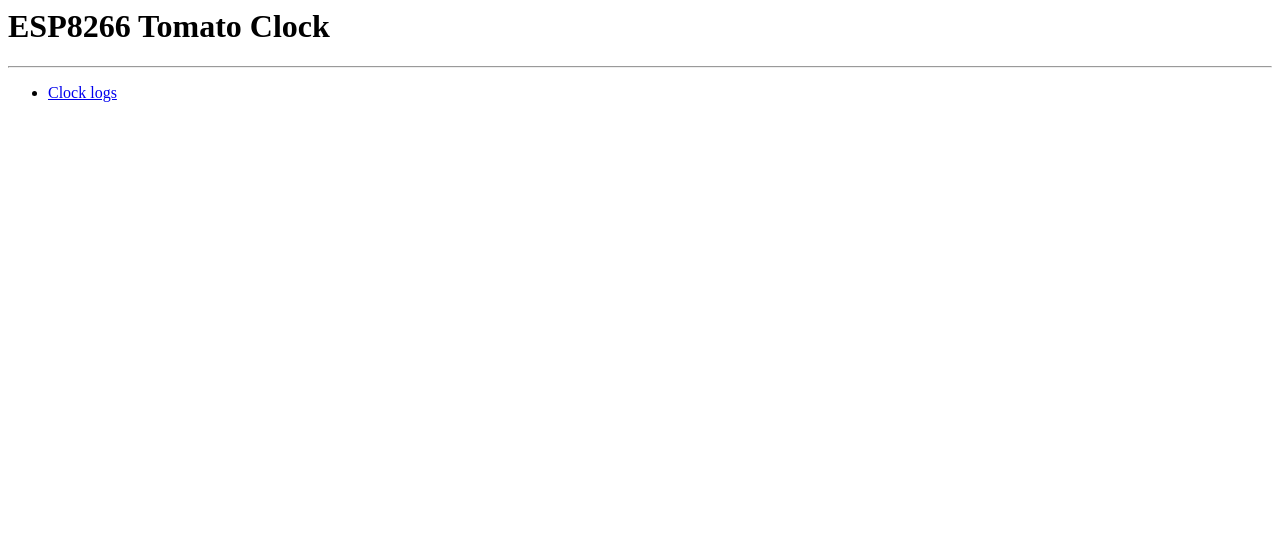
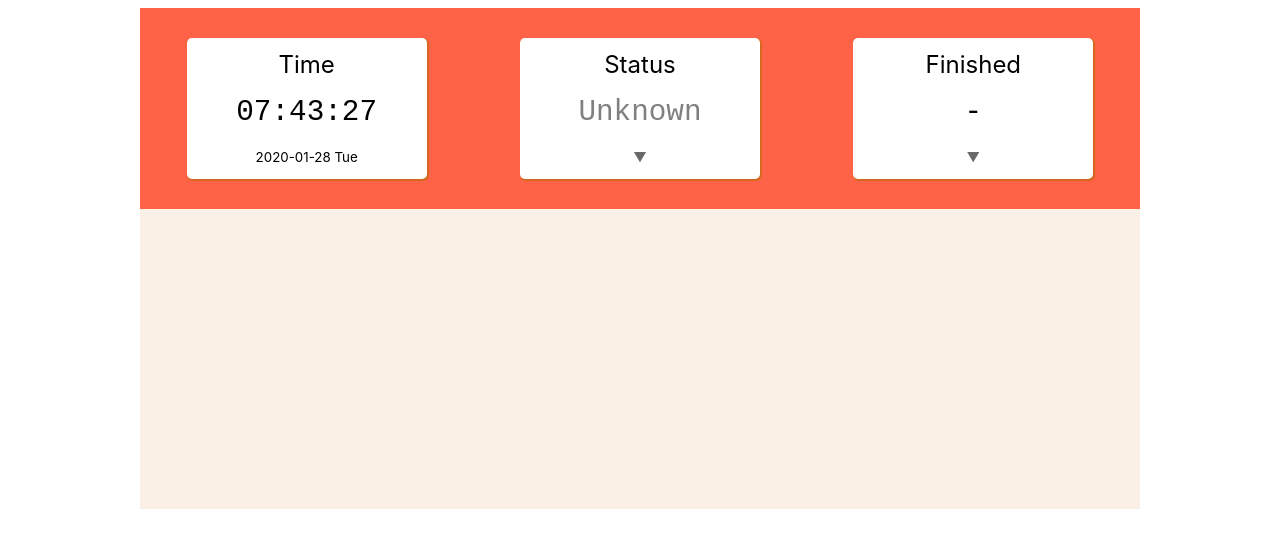
Before and after one commit to harry75369/ESP8266_Tomato, a plain HTML site: page data/index.html in a window 1280 px wide. Drawn offline with Linux system fonts and the light colour scheme; no server answers.

Commit message:
added initial ui to display time, status and statistics

```diff
--- a/data/index.html
+++ b/data/index.html
@@ -1,9 +1,200 @@
-<h1>ESP8266 Tomato Clock</h1>
+<!DOCTYPE html>
+<html>
+<head>
+  <meta charset='utf-8'>
+  <title>ESP8266 Tomato Clock</title>
+<style>
+body {
+  font-family: -apple-system, BlinkMacSystemFont, "Segoe UI", Roboto, Oxygen-Sans, Ubuntu, Cantarell, "Helvetica Neue", sans-serif;
+}
+.container {
+  width: 1000px;
+  min-height: 400px;
+  margin: 0 auto;
+}
+.header {
+  display: flex;
+  justify-content: space-around;
+  background: tomato;
+  min-height: 200px;
+}
+#main, #logs {
+  background: linen;
+  min-height: 300px;
+}
+.card {
+  width: 240px;
+  border-radius: 5px;
+  box-shadow: 1px 1px 1px 1px chocolate;
+  margin: 30px 5px;
+  background: white;
+  display: flex;
+  flex-direction: column;
+  align-items: center;
+}
+.card-title {
+  font-size: 18pt;
+  margin: 12px 0;
+}
+.card-content {
+  font-size: 22pt;
+  font-family: monospace;
+  margin-top: 5px;
+}
+.full-button {
+  width: 240px;
+  height: 30px;
+  cursor: pointer;
+  text-align: center;
+  color: dimgray;
+}
+.card-footer {
+  font-size: 10pt;
+  margin-top: 20px;
+}
+.working-status {
+  color: lightgreen;
+}
+.resting-status {
+  color: orangered;
+}
+.stopped-status {
+  color: royalblue;
+}
+.unknown-status {
+  color: gray;
+}
+.hidden {
+  display: none;
+}
+</style>
+</head>
+<body>
+  <div class="container">
+    <div class="header">
+      <div class="card">
+        <div class="card-title">Time</div>
+        <div class="card-content"><span id="current-time">Syncing...<span></div>
+        <div class="card-footer"><span id="current-date"><span></div>
+      </div>
+      <div class="card">
+        <div class="card-title">Status</div>
+        <div class="card-content"><span id="current-status" class="unknown-status">Unknown<span></div>
+        <div class="card-footer"><div class="full-button" id="main-button">▼</div></div>
+      </div>
+      <div class="card">
+        <div class="card-title">Finished</div>
+        <div class="card-content"><span id="finished-tomatoes">-<span></div>
+        <div class="card-footer"><div class="full-button" id="logs-button">▼</div></div>
+      </div>
+    </div>
+    <div id="main">
+    </div>
+    <div id="logs" class="hidden">
+    </div>
+  </div>
+  <script>
+const current_time = document.getElementById('current-time');
+const current_date = document.getElementById('current-date');
+const current_status = document.getElementById('current-status');
+const finished_tomatoes = document.getElementById('finished-tomatoes');
+const main_area = document.getElementById('main');
+const main_button = document.getElementById('main-button');
+const logs_area = document.getElementById('logs');
+const logs_button = document.getElementById('logs-button');
 
-<hr>
+let system_time = Date.now();
+let system_logs = {};
 
-<ul>
-  <li>
-    <a href="/logs.json">Clock logs</a>
-  </li>
-</url>
+const display_system_time = () => {
+  const display_time = (t) => {
+    const h = `${t.getHours()}`.padStart(2, '0');
+    const m = `${t.getMinutes()}`.padStart(2, '0');
+    const s = `${t.getSeconds()}`.padStart(2, '0');
+    current_time.innerText = `${h}:${m}:${s}`;
+  };
+  const display_date = (t) => {
+    const y = `${t.getFullYear()}`;
+    const m = `${t.getMonth() + 1}`.padStart(2, '0');
+    const d = `${t.getDate()}`.padStart(2, '0');
+    const wd = ['Sun', 'Mon', 'Tue', 'Wed', 'Thu', 'Fri', 'Sat'][t.getDay()];
+    current_date.innerText = `${y}-${m}-${d} ${wd}`;
+  };
+  const t = new Date(system_time);
+  display_time(t);
+  display_date(t);
+};
+
+const display_statistics = () => {
+  const stops = system_logs.filter((rec) => rec.action == "clockStop");
+  finished_tomatoes.innerText = stops.length || '0';
+};
+
+const fetch_system_time = async () => {
+  const res = await fetch('/getTimeNow');
+  if (!res.ok) {
+    return;
+  }
+  const data = await res.json();
+  system_time = (data.now || 0) * 1000;
+  if (system_time == 0) {
+    system_time = Date.now();
+  }
+  display_system_time();
+};
+
+const fetch_tomato_status = async () => {
+  const res = await fetch('/getStatus');
+  let state = 'Unknown';
+  if (res.ok) {
+    state = await res.text() || 'Unknown';
+  }
+  current_status.innerText = state;
+  if (state == 'Working') {
+    current_status.className = 'working-status';
+  } else if (state == 'Resting') {
+    current_status.className = 'resting-status';
+  } else if (state == 'Stopped') {
+    current_status.className = 'stopped-status';
+  } else {
+    current_status.className = 'unknown-status';
+  }
+};
+
+const fetch_system_logs = async () => {
+  const res = await fetch('/logs.json');
+  if (!res.ok) {
+    return;
+  }
+  system_logs = await res.json();
+  display_statistics();
+};
+
+window.onload = () => {
+  // init
+  fetch_system_time();
+  fetch_tomato_status();
+  fetch_system_logs();
+
+  main_button.addEventListener('click', () => {
+    main_area.className = '';
+    logs_area.className = 'hidden';
+  });
+  logs_button.addEventListener('click', () => {
+    main_area.className = 'hidden';
+    logs_area.className = '';
+  });
+
+  // timer
+  setInterval(() => {
+    system_time += 1000;
+    display_system_time();
+    fetch_tomato_status();
+  }, 1000);
+  setInterval(() => {
+    fetch_system_logs();
+  }, 10000);
+};
+  </script>
+</body>
+</html>
```
Also changed, not shown: 4 other files.
